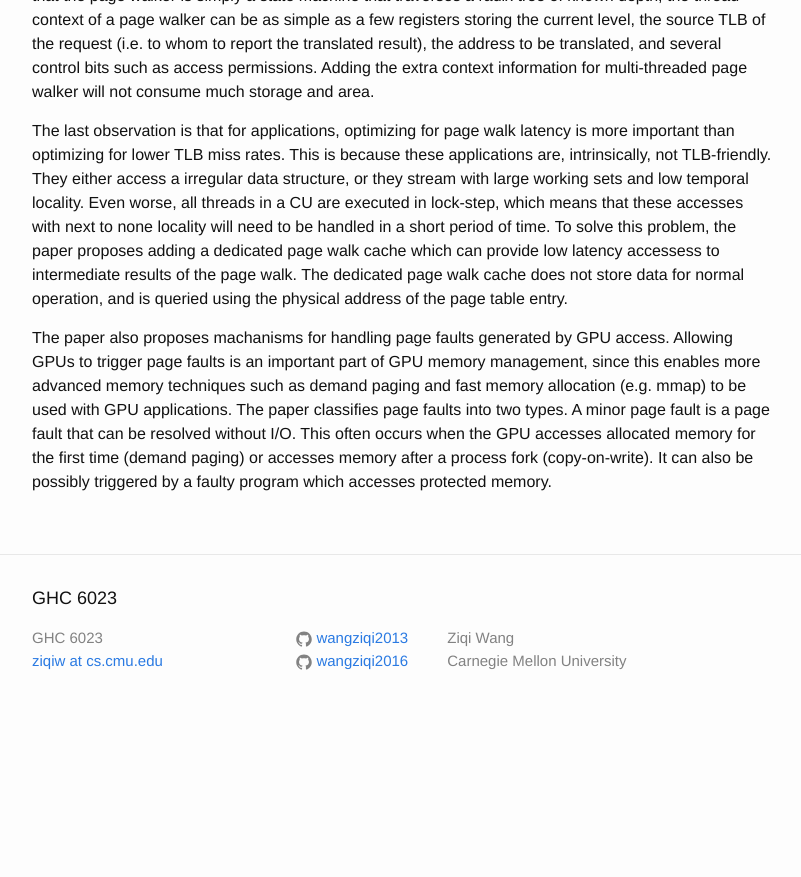
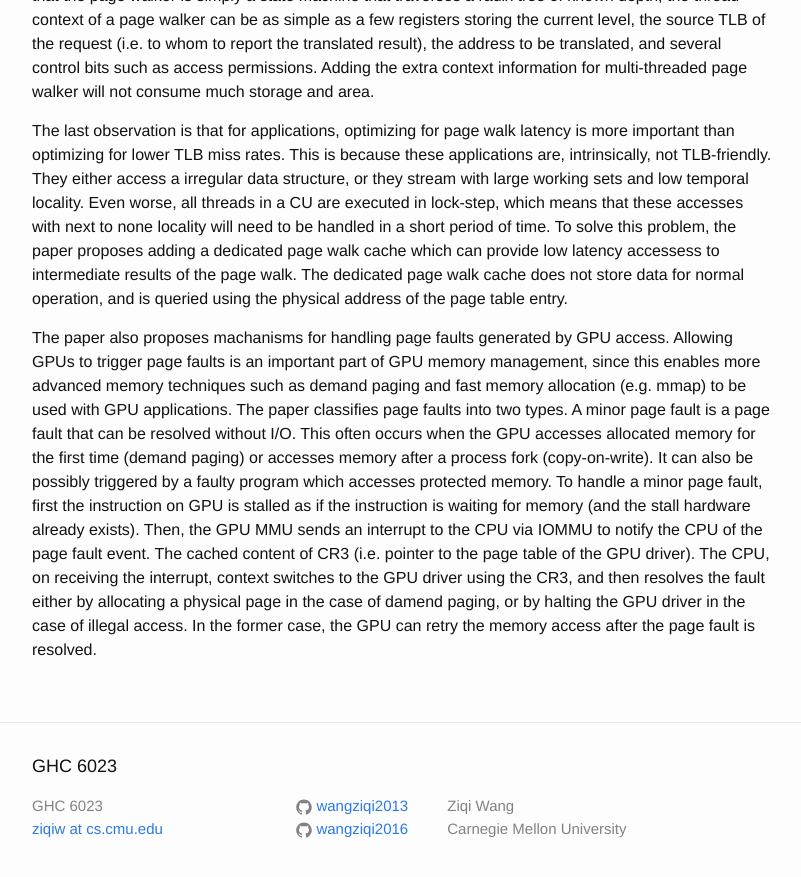
Before and after one commit to wangziqi2013/wangziqi2013.github.io, a Jekyll site: the page built from _posts/2019-09-05-supporting-x86-64-addr-xlat-for-100s-of-gpu-lanes.markdown, in a window 1280 px wide and 900 px high, scrolled down 2545 px. Shown: the top 877 px of the window, without its empty margins (238-1039 px from the left). Built offline with Jekyll 4.4.1, drawn with Linux system fonts in a browser that asks for light colours; before the commit the page ends 3277 px from its top, so only the background shows below that.

Commit message:
Adding minor page fault

```diff
--- a/_posts/2019-09-05-supporting-x86-64-addr-xlat-for-100s-of-gpu-lanes.markdown
+++ b/_posts/2019-09-05-supporting-x86-64-addr-xlat-for-100s-of-gpu-lanes.markdown
@@ -108,4 +108,10 @@ is an important part of GPU memory management, since this enables more advanced
 and fast memory allocation (e.g. mmap) to be used with GPU applications. The paper classifies page faults into two
 types. A minor page fault is a page fault that can be resolved without I/O. This often occurs when the GPU accesses
 allocated memory for the first time (demand paging) or accesses memory after a process fork (copy-on-write). It can also
-be possibly triggered by a faulty program which accesses protected memory.
+be possibly triggered by a faulty program which accesses protected memory. To handle a minor page fault, first the
+instruction on GPU is stalled as if the instruction is waiting for memory (and the stall hardware already exists).
+Then, the GPU MMU sends an interrupt to the CPU via IOMMU to notify the CPU of the page fault event. The cached content of
+CR3 (i.e. pointer to the page table of the GPU driver). The CPU, on receiving the interrupt, context switches to the
+GPU driver using the CR3, and then resolves the fault either by allocating a physical page in the case of damend paging,
+or by halting the GPU driver in the case of illegal access. In the former case, the GPU can retry the memory access after
+the page fault is resolved.
```
